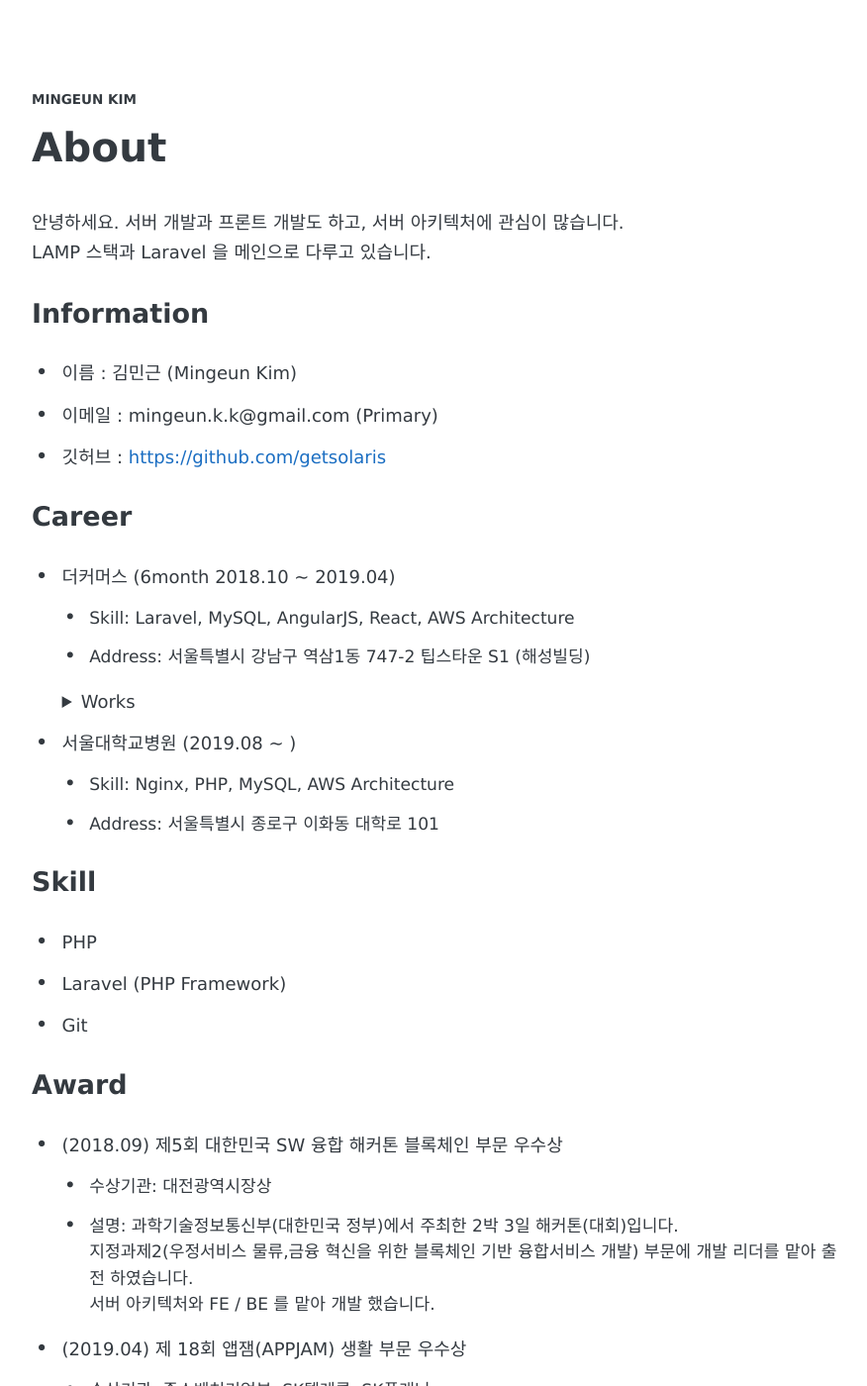
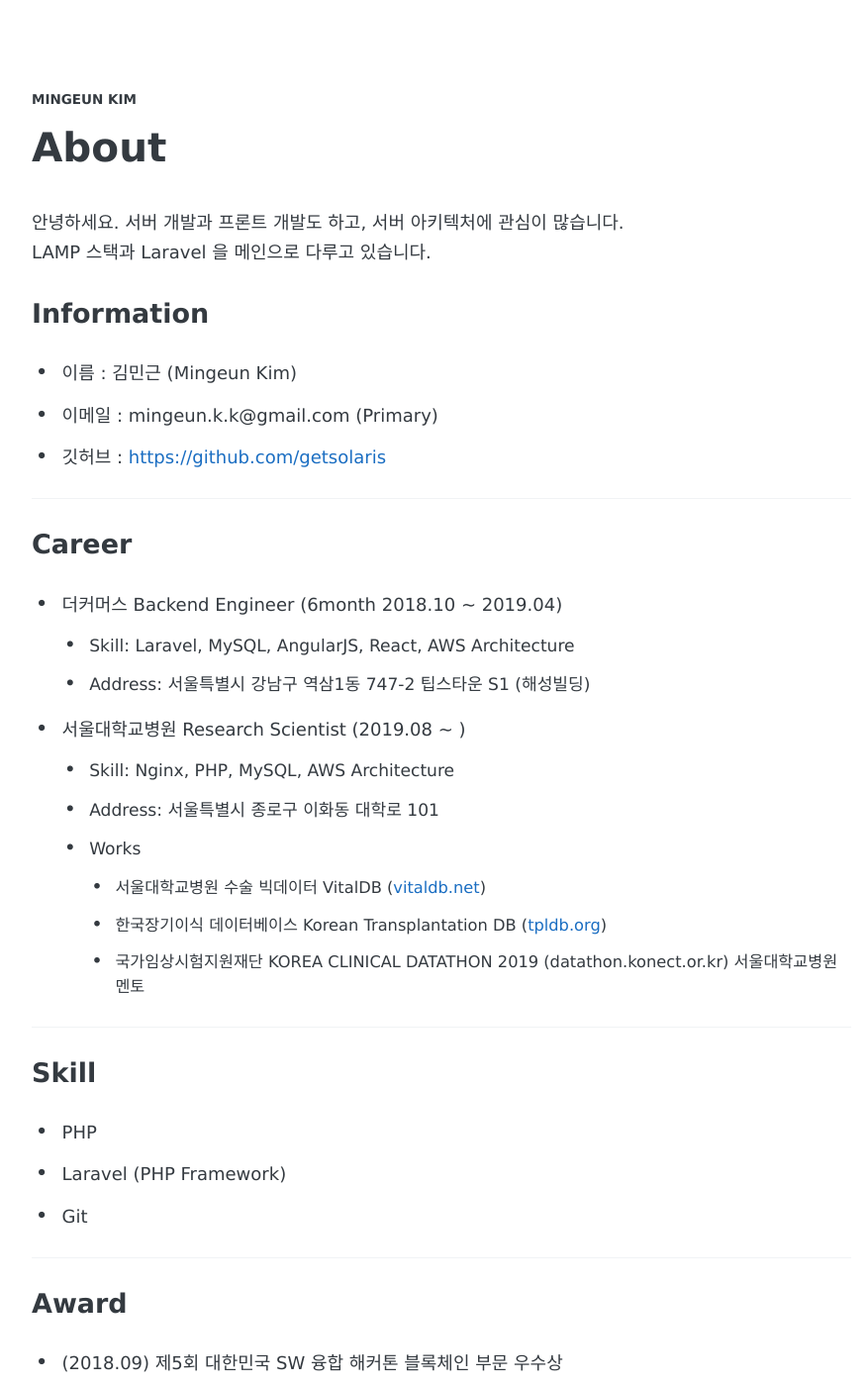
Before and after one commit to mingeunkim/mingeunkim.github.io, a Jekyll site: the page built from about.md, in a window 1280 px wide and 1400 px high. Shown: the whole window at 99% size, without its empty margins (194-1070 px from the left). Built offline with Jekyll 4.4.1, drawn with Linux system fonts in a browser that asks for light colours; some web fonts are replaced.

Commit message:
Update about.md

```diff
--- a/about.md
+++ b/about.md
@@ -13,41 +13,29 @@
 - 이메일 : mingeun.k.k@gmail.com (Primary)
 - 깃허브 : [https://github.com/getsolaris](https://github.com/getsolaris)
 
+---
+
 ### Career
-- 더커머스 (6month 2018.10 ~ 2019.04)
+- 더커머스 Backend Engineer (6month 2018.10 ~ 2019.04)
     - Skill: Laravel, MySQL, AngularJS, React, AWS Architecture
     - Address: 서울특별시 강남구 역삼1동 747-2 팁스타운 S1 (해성빌딩)
-    <details>
-    <summary>Works</summary>
-    <br>
-        -더커머스 기업 홈페이지를 신규 개발을 진행 했습니다.<br>
-        - React 를 사용하여 Single Application Page 개발을 했습니다. [FE]<br>
-        원프라이스 페이지 개선 및 신규 개발을 진행 했습니다.<br>
-        - 배너 PC / Mobile 구분을 개발 했습니다. [FE/BE]<br>
-        - 네이버페이 옵션 출력을 개발 했습니다. [FE]<br>
-        원프라이스 상품 관련 개선 및 신규 개발을 진행 했습니다.<br>
-        - 상품 옵션 (1 단계, 2 단계, 3 단계) 을 개발 했습니다. [FE/BE]<br>
-        - 상품 미리보기를 개발 했습니다. [FE/BE]<br>
-        - 상품 복사 기능을 개발 했습니다. [FE/BE]<br>
-        - 상품 일괄등록시 엑셀 썸네일 판별을 개발 했습니다. [FE/BE]<br>
-        - 상품 상세페이지 옵션 재고 여부 판별을 개발 했습니다. [FE/BE]<br>
-        - 상품 리스트 판매자(셀러) 등록 요청을 개발 했습니다. [FE/BE]<br>
-        - 조회 필터기능 구현 [BE]<br>
-        - 판매자 수수료를 개발 했습니다. [FE/BE]<br>
-        - 판매자 거래 종료 기능을 개발 했습니다. [FE/BE]<br>
-        원프라이스 배송처리 현황 개선 및 신규 개발을 진행 했습니다.<br>
-        - 여행상품 주문 프로세스를 개발 했습니다. [FE/BE]<br>
-        - 배송처리 현황 API 데이터 로딩을 54000ms 에서 4000ms 로 개선 했습니다. [BE]
-    </details>
 
-- 서울대학교병원 (2019.08 ~ )
+- 서울대학교병원 Research Scientist (2019.08 ~ )
     - Skill: Nginx, PHP, MySQL, AWS Architecture
     - Address: 서울특별시 종로구 이화동 대학로 101
+    - Works
+        - 서울대학교병원 수술 빅데이터 VitalDB ([vitaldb.net](vitaldb.net))
+        - 한국장기이식 데이터베이스 Korean Transplantation DB ([tpldb.org](tpldb.org))
+        - 국가임상시험지원재단 KOREA CLINICAL DATATHON 2019 (datathon.konect.or.kr) 서울대학교병원 멘토
+
+---
 
 ### Skill
 - PHP
 - Laravel (PHP Framework)
 - Git
+
+---
 
 ### Award
 - (2018.09) 제5회 대한민국 SW 융합 해커톤 블록체인 부문 우수상
```
